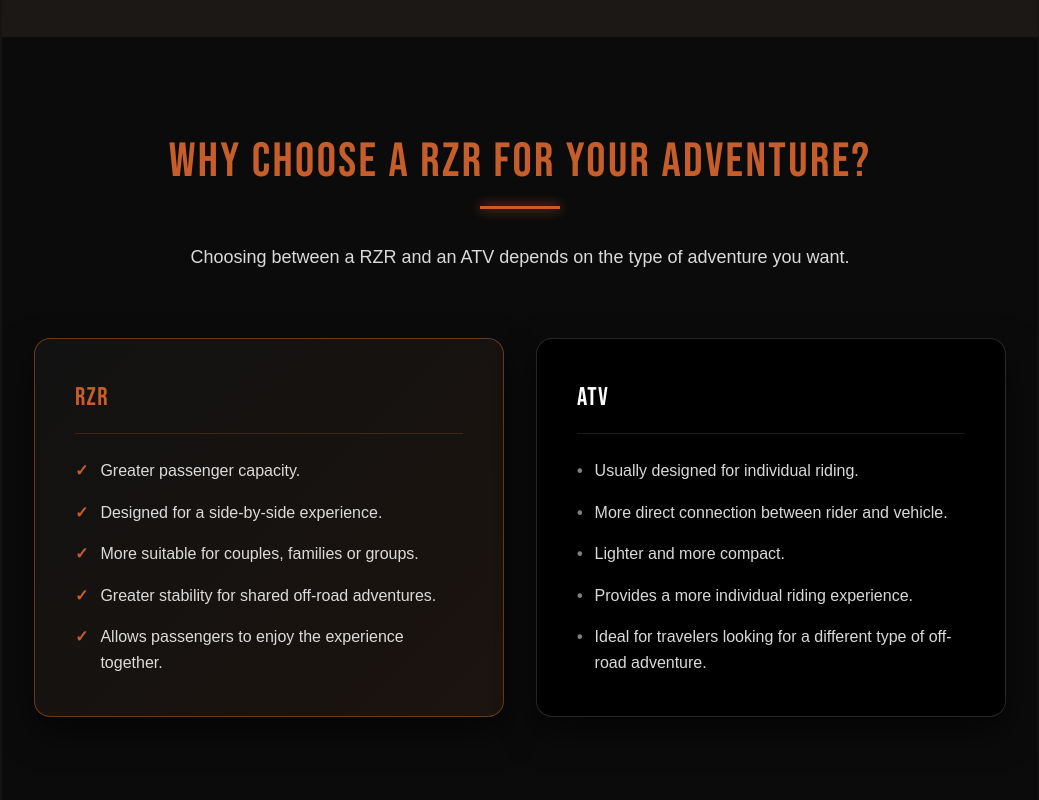
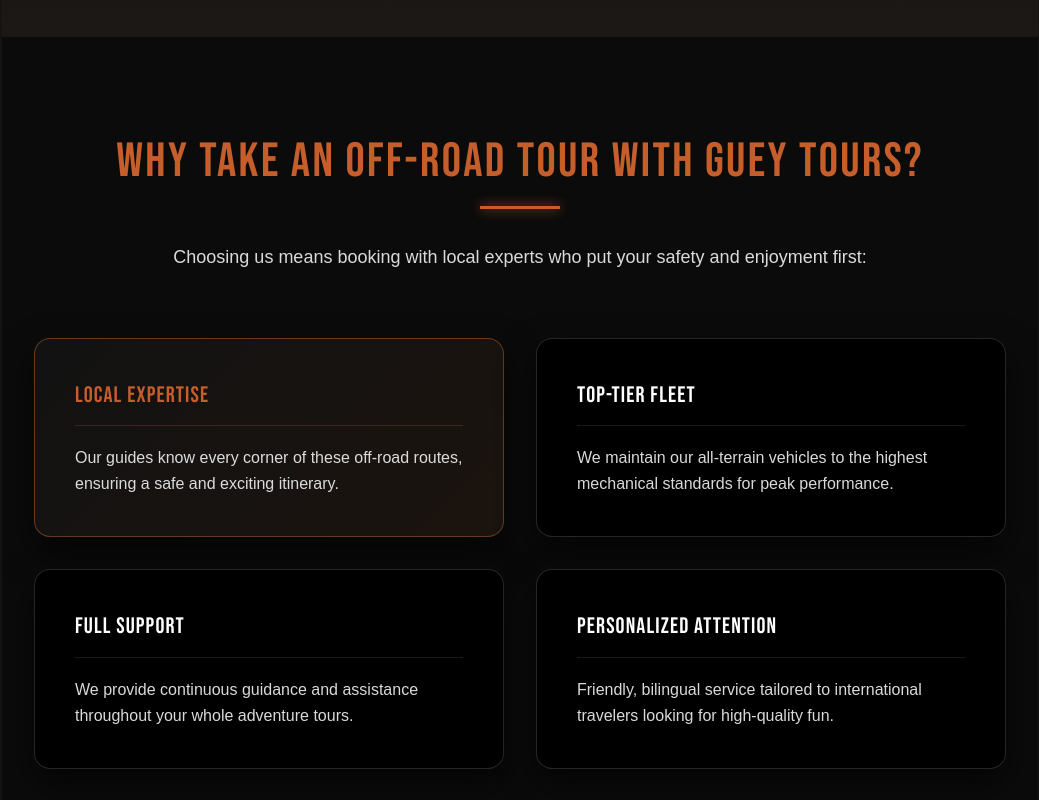
Before and after one commit to DraftStudiomx/Guey-tours-SEO, a Next.js app: page /off-road in a window 1280 px wide. Shown: the part 4380-5180 px from the top of the page, without its empty margins (120-1159 px from the left). Built offline with nearby package versions, Linux system fonts and the light colour scheme; a web font is replaced by a local one.

Commit message:
Update Offroad.tsx

```diff
--- a/app/off-road/Offroad.tsx
+++ b/app/off-road/Offroad.tsx
@@ -899,11 +899,11 @@ const [openIndex, setOpenIndex] = useState<number | null>(null)
       }}>
         {lang === 'es' ? (
           <>
-            Nuestros <a href="https://www.gueytours.com/san-miguel-de-allende-tours/" style={{ color: 'var(--orange, #d97736)', textDecoration: 'underline', fontWeight: 'bold' }}>Tours por San Miguel de Allende</a> te guían a través de cañones panorámicos, senderos montañosos históricos y antiguos pueblos rurales que pocos visitantes llegan a ver.
+            Nuestros <a href="https://www.gueytours.com/san-miguel-de-allende-tours/" style={{ color: 'var(--orange, #d97736)', textDecoration: 'none', fontWeight: 'bold' }}>Tours por San Miguel de Allende</a> te guían a través de cañones panorámicos, senderos montañosos históricos y antiguos pueblos rurales que pocos visitantes llegan a ver.
           </>
         ) : (
           <>
-            Our <a href="https://www.gueytours.com/san-miguel-de-allende-tours/" style={{ color: 'var(--orange, #d97736)', textDecoration: 'underline', fontWeight: 'bold' }}>San Miguel de Allende Tours</a> lead you through scenic canyons, historical mountain trails, and ancient rural villages that few visitors ever get to see.
+            Our <a href="https://www.gueytours.com/san-miguel-de-allende-tours/" style={{ color: 'var(--orange, #d97736)', textDecoration: 'none', fontWeight: 'bold' }}>San Miguel de Allende Tours</a> lead you through scenic canyons, historical mountain trails, and ancient rural villages that few visitors ever get to see.
           </>
         )}
       </p>
@@ -931,7 +931,7 @@ const [openIndex, setOpenIndex] = useState<number | null>(null)
 
 
 
-         {/* INICIO SECTION 5 */}
+        {/* INICIO SECTION 5 */}
 <section style={{
   padding: '6rem 2rem',
   background: '#0b0b0b',
@@ -952,7 +952,7 @@ const [openIndex, setOpenIndex] = useState<number | null>(null)
         margin: '0 0 1rem 0',
         lineHeight: 1.2
       }}>
-        {lang === 'es' ? '¿Por qué elegir un RZR para tu aventura?' : 'Why Choose a RZR for Your Adventure?'}
+        {lang === 'es' ? '¿Por qué tomar un tour todoterreno con Guey Tours?' : 'Why take an Off-Road tour with Guey Tours?'}
       </h2>
       <div style={{
         width: '80px',
@@ -972,12 +972,12 @@ const [openIndex, setOpenIndex] = useState<number | null>(null)
         margin: '0 auto'
       }}>
         {lang === 'es'
-          ? 'Elegir entre un RZR y un ATV depende del tipo de aventura que buscas.'
-          : 'Choosing between a RZR and an ATV depends on the type of adventure you want.'}
+          ? 'Elegirnos significa reservar con expertos locales que ponen tu seguridad y diversión en primer lugar:'
+          : 'Choosing us means booking with local experts who put your safety and enjoyment first:'}
       </p>
     </div>
 
-    {/* Contenedor de Comparación (Grid de 2 Columnas) */}
+    {/* Contenedor de Tarjetas (Grid de 2x2) */}
     <div style={{
       display: 'grid',
       gridTemplateColumns: 'repeat(auto-fit, minmax(320px, 1fr))',
@@ -985,7 +985,7 @@ const [openIndex, setOpenIndex] = useState<number | null>(null)
       justifyContent: 'center'
     }}>
 
-      {/* --- TARJETA RZR (Destacada) --- */}
+      {/* --- TARJETA 1: Local expertise (Destacada) --- */}
       <div style={{
         background: 'linear-gradient(135deg, rgba(255, 255, 255, 0.03) 0%, rgba(217, 119, 54, 0.08) 100%)',
         border: '1px solid rgba(217, 119, 54, 0.4)',
@@ -993,56 +993,34 @@ const [openIndex, setOpenIndex] = useState<number | null>(null)
         padding: '2.5rem',
         display: 'flex',
         flexDirection: 'column',
-        gap: '1.5rem',
+        gap: '1.2rem',
         boxShadow: '0 15px 35px rgba(0,0,0,0.6)'
       }}>
         <h3 style={{
           fontFamily: 'var(--font-heading)',
-          fontSize: '1.6rem',
+          fontSize: '1.4rem',
           color: 'var(--orange, #d97736)',
           textTransform: 'uppercase',
           letterSpacing: '0.05em',
           margin: 0,
           borderBottom: '1px solid rgba(217, 119, 54, 0.2)',
-          paddingBottom: '1rem'
-        }}>
-          RZR
+          paddingBottom: '0.8rem'
+        }}>
+          {lang === 'es' ? 'Experiencia local' : 'Local expertise'}
         </h3>
-        <ul style={{
-          listStyleType: 'none',
-          padding: 0,
-          margin: 0,
-          display: 'flex',
-          flexDirection: 'column',
-          gap: '1rem',
+        <p style={{
           color: 'rgba(255, 255, 255, 0.85)',
           fontSize: '16px',
-          lineHeight: 1.6
-        }}>
-          <li style={{ display: 'flex', alignItems: 'flex-start', gap: '0.75rem' }}>
-            <span style={{ color: 'var(--orange, #d97736)', fontWeight: 'bold' }}>✓</span>
-            <span>{lang === 'es' ? 'Mayor capacidad de pasajeros.' : 'Greater passenger capacity.'}</span>
-          </li>
-          <li style={{ display: 'flex', alignItems: 'flex-start', gap: '0.75rem' }}>
-            <span style={{ color: 'var(--orange, #d97736)', fontWeight: 'bold' }}>✓</span>
-            <span>{lang === 'es' ? 'Diseñado para una experiencia lado a lado (side-by-side).' : 'Designed for a side-by-side experience.'}</span>
-          </li>
-          <li style={{ display: 'flex', alignItems: 'flex-start', gap: '0.75rem' }}>
-            <span style={{ color: 'var(--orange, #d97736)', fontWeight: 'bold' }}>✓</span>
-            <span>{lang === 'es' ? 'Más adecuado para parejas, familias o grupos.' : 'More suitable for couples, families or groups.'}</span>
-          </li>
-          <li style={{ display: 'flex', alignItems: 'flex-start', gap: '0.75rem' }}>
-            <span style={{ color: 'var(--orange, #d97736)', fontWeight: 'bold' }}>✓</span>
-            <span>{lang === 'es' ? 'Mayor estabilidad para aventuras todoterreno compartidas.' : 'Greater stability for shared off-road adventures.'}</span>
-          </li>
-          <li style={{ display: 'flex', alignItems: 'flex-start', gap: '0.75rem' }}>
-            <span style={{ color: 'var(--orange, #d97736)', fontWeight: 'bold' }}>✓</span>
-            <span>{lang === 'es' ? 'Permite a los pasajeros disfrutar de la experiencia juntos.' : 'Allows passengers to enjoy the experience together.'}</span>
-          </li>
-        </ul>
+          lineHeight: 1.6,
+          margin: 0
+        }}>
+          {lang === 'es'
+            ? 'Nuestros guías conocen cada rincón de estas rutas todoterreno, garantizando un itinerario seguro y emocionante.'
+            : 'Our guides know every corner of these off-road routes, ensuring a safe and exciting itinerary.'}
+        </p>
       </div>
 
-      {/* --- TARJETA ATV --- */}
+      {/* --- TARJETA 2: Top-tier fleet --- */}
       <div style={{
         background: '#000',
         border: '1px solid rgba(255, 255, 255, 0.15)',
@@ -1050,53 +1028,101 @@ const [openIndex, setOpenIndex] = useState<number | null>(null)
         padding: '2.5rem',
         display: 'flex',
         flexDirection: 'column',
-        gap: '1.5rem',
+        gap: '1.2rem',
         boxShadow: '0 15px 35px rgba(0,0,0,0.6)'
       }}>
         <h3 style={{
           fontFamily: 'var(--font-heading)',
-          fontSize: '1.6rem',
+          fontSize: '1.4rem',
           color: '#fff',
           textTransform: 'uppercase',
           letterSpacing: '0.05em',
           margin: 0,
           borderBottom: '1px solid rgba(255, 255, 255, 0.1)',
-          paddingBottom: '1rem'
-        }}>
-          ATV
+          paddingBottom: '0.8rem'
+        }}>
+          {lang === 'es' ? 'Flota de primer nivel' : 'Top-tier fleet'}
         </h3>
-        <ul style={{
-          listStyleType: 'none',
-          padding: 0,
-          margin: 0,
-          display: 'flex',
-          flexDirection: 'column',
-          gap: '1rem',
+        <p style={{
           color: 'rgba(255, 255, 255, 0.85)',
           fontSize: '16px',
-          lineHeight: 1.6
-        }}>
-          <li style={{ display: 'flex', alignItems: 'flex-start', gap: '0.75rem' }}>
-            <span style={{ color: 'rgba(255, 255, 255, 0.5)', fontWeight: 'bold' }}>•</span>
-            <span>{lang === 'es' ? 'Diseñado habitualmente para conducción individual.' : 'Usually designed for individual riding.'}</span>
-          </li>
-          <li style={{ display: 'flex', alignItems: 'flex-start', gap: '0.75rem' }}>
-            <span style={{ color: 'rgba(255, 255, 255, 0.5)', fontWeight: 'bold' }}>•</span>
-            <span>{lang === 'es' ? 'Conexión más directa entre el conductor y el vehículo.' : 'More direct connection between rider and vehicle.'}</span>
-          </li>
-          <li style={{ display: 'flex', alignItems: 'flex-start', gap: '0.75rem' }}>
-            <span style={{ color: 'rgba(255, 255, 255, 0.5)', fontWeight: 'bold' }}>•</span>
-            <span>{lang === 'es' ? 'Más ligero y compacto.' : 'Lighter and more compact.'}</span>
-          </li>
-          <li style={{ display: 'flex', alignItems: 'flex-start', gap: '0.75rem' }}>
-            <span style={{ color: 'rgba(255, 255, 255, 0.5)', fontWeight: 'bold' }}>•</span>
-            <span>{lang === 'es' ? 'Proporciona una experiencia de conducción más individual.' : 'Provides a more individual riding experience.'}</span>
-          </li>
-          <li style={{ display: 'flex', alignItems: 'flex-start', gap: '0.75rem' }}>
-            <span style={{ color: 'rgba(255, 255, 255, 0.5)', fontWeight: 'bold' }}>•</span>
-            <span>{lang === 'es' ? 'Ideal para viajeros que buscan un tipo diferente de aventura todoterreno.' : 'Ideal for travelers looking for a different type of off-road adventure.'}</span>
-          </li>
-        </ul>
+          lineHeight: 1.6,
+          margin: 0
+        }}>
+          {lang === 'es'
+            ? 'Mantenemos nuestros vehículos todo terreno con los más altos estándares mecánicos para un rendimiento óptimo.'
+            : 'We maintain our all-terrain vehicles to the highest mechanical standards for peak performance.'}
+        </p>
+      </div>
+
+      {/* --- TARJETA 3: Full support --- */}
+      <div style={{
+        background: '#000',
+        border: '1px solid rgba(255, 255, 255, 0.15)',
+        borderRadius: '16px',
+        padding: '2.5rem',
+        display: 'flex',
+        flexDirection: 'column',
+        gap: '1.2rem',
+        boxShadow: '0 15px 35px rgba(0,0,0,0.6)'
+      }}>
+        <h3 style={{
+          fontFamily: 'var(--font-heading)',
+          fontSize: '1.4rem',
+          color: '#fff',
+          textTransform: 'uppercase',
+          letterSpacing: '0.05em',
+          margin: 0,
+          borderBottom: '1px solid rgba(255, 255, 255, 0.1)',
+          paddingBottom: '0.8rem'
+        }}>
+          {lang === 'es' ? 'Soporte completo' : 'Full support'}
+        </h3>
+        <p style={{
+          color: 'rgba(255, 255, 255, 0.85)',
+          fontSize: '16px',
+          lineHeight: 1.6,
+          margin: 0
+        }}>
+          {lang === 'es'
+            ? 'Brindamos orientación y asistencia continua durante todos tus tours de aventura.'
+            : 'We provide continuous guidance and assistance throughout your whole adventure tours.'}
+        </p>
+      </div>
+
+      {/* --- TARJETA 4: Personalized attention --- */}
+      <div style={{
+        background: '#000',
+        border: '1px solid rgba(255, 255, 255, 0.15)',
+        borderRadius: '16px',
+        padding: '2.5rem',
+        display: 'flex',
+        flexDirection: 'column',
+        gap: '1.2rem',
+        boxShadow: '0 15px 35px rgba(0,0,0,0.6)'
+      }}>
+        <h3 style={{
+          fontFamily: 'var(--font-heading)',
+          fontSize: '1.4rem',
+          color: '#fff',
+          textTransform: 'uppercase',
+          letterSpacing: '0.05em',
+          margin: 0,
+          borderBottom: '1px solid rgba(255, 255, 255, 0.1)',
+          paddingBottom: '0.8rem'
+        }}>
+          {lang === 'es' ? 'Atención personalizada' : 'Personalized attention'}
+        </h3>
+        <p style={{
+          color: 'rgba(255, 255, 255, 0.85)',
+          fontSize: '16px',
+          lineHeight: 1.6,
+          margin: 0
+        }}>
+          {lang === 'es'
+            ? 'Servicio amigable y bilingüe adaptado a viajeros internacionales que buscan diversión de alta calidad.'
+            : 'Friendly, bilingual service tailored to international travelers looking for high-quality fun.'}
+        </p>
       </div>
 
     </div>
```
